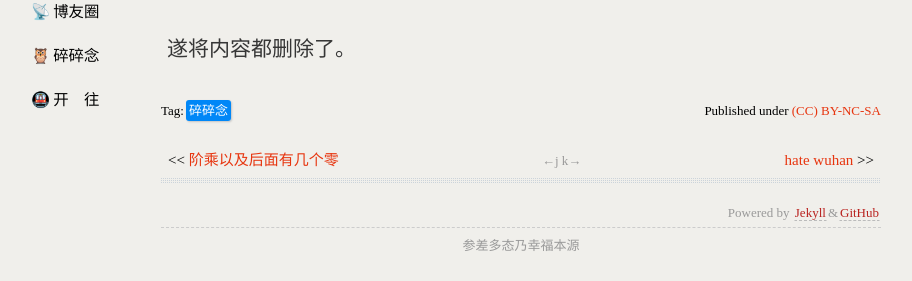
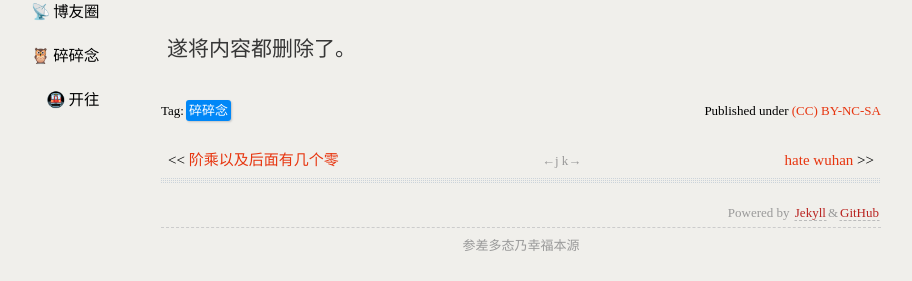
Before and after one commit to xavierskip/xavierskip.github.io, a Jekyll site: the page built from _posts/2012-08-05-life-struggle.md, in a window 1280 px wide. Shown: the part 286-567 px from the top of the page, without its empty margins (119-1031 px from the left). Built offline with Jekyll 4.4.1, drawn with Linux system fonts in a browser that asks for light colours; comment, search, counter and statistics services are not loaded; a style sheet for code colours, icons or effects is not loaded.

Commit message:
update home page

```diff
--- a/_layouts/default.html
+++ b/_layouts/default.html
@@ -31,7 +31,7 @@
         <span><a  class="" href="/feed.xml">RSS</a></span>
         <span><a  class="" href="/blog-friend-circle/">📡 博友圈</a></span>
         <span><a  class="" href="https://sui.xavierskip.com/">🦉 碎碎念</a></span>
-        <span><a  class="" href="https://www.travellings.cn/go.html" target="_blank" rel="noopener" title="开往-友链接力">🚇 开&emsp;往</a></span>
+        <span><a  class="" href="https://www.travellings.cn/go.html" target="_blank" rel="noopener" title="开往-友链接力">🚇 开往</a></span>
         </nav>
         <article class="content">{{ content }}</article>
       </div>
```
